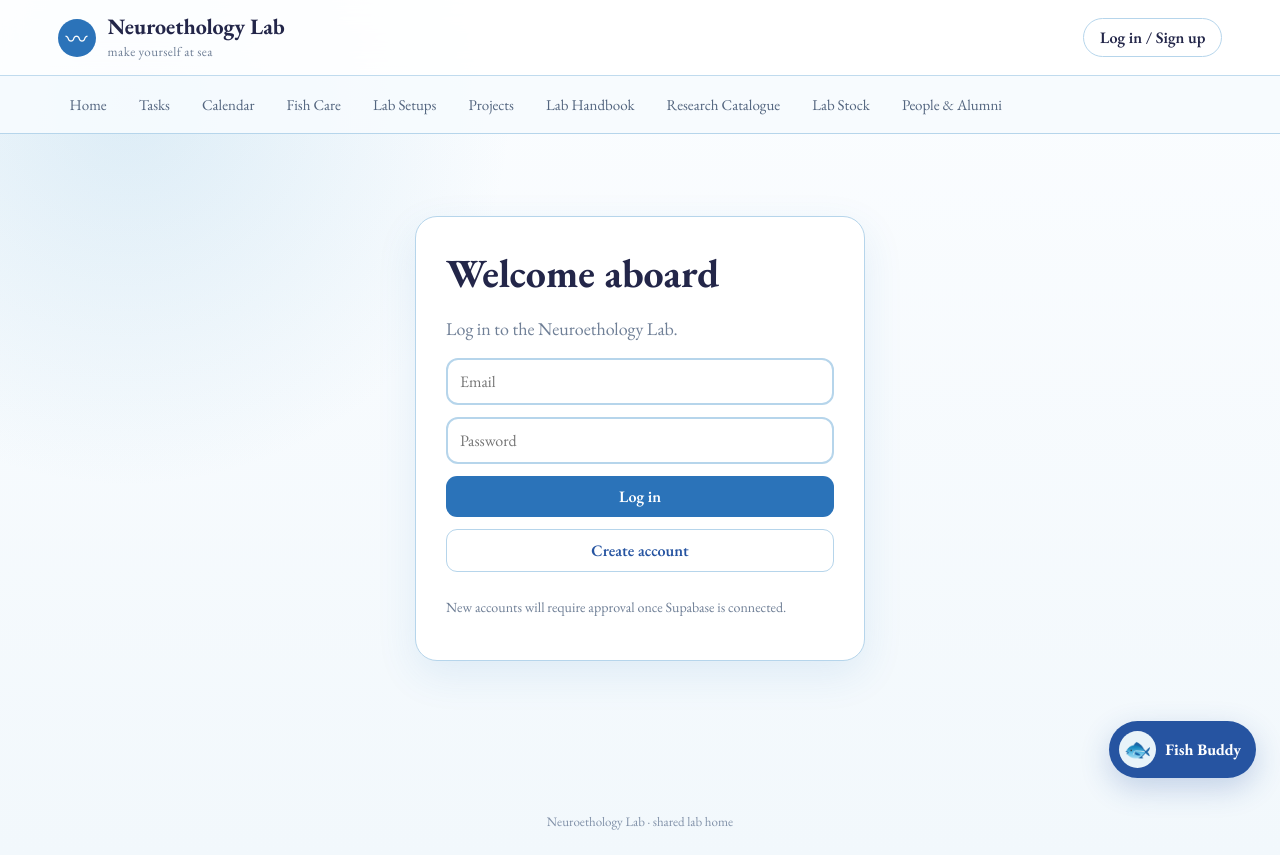
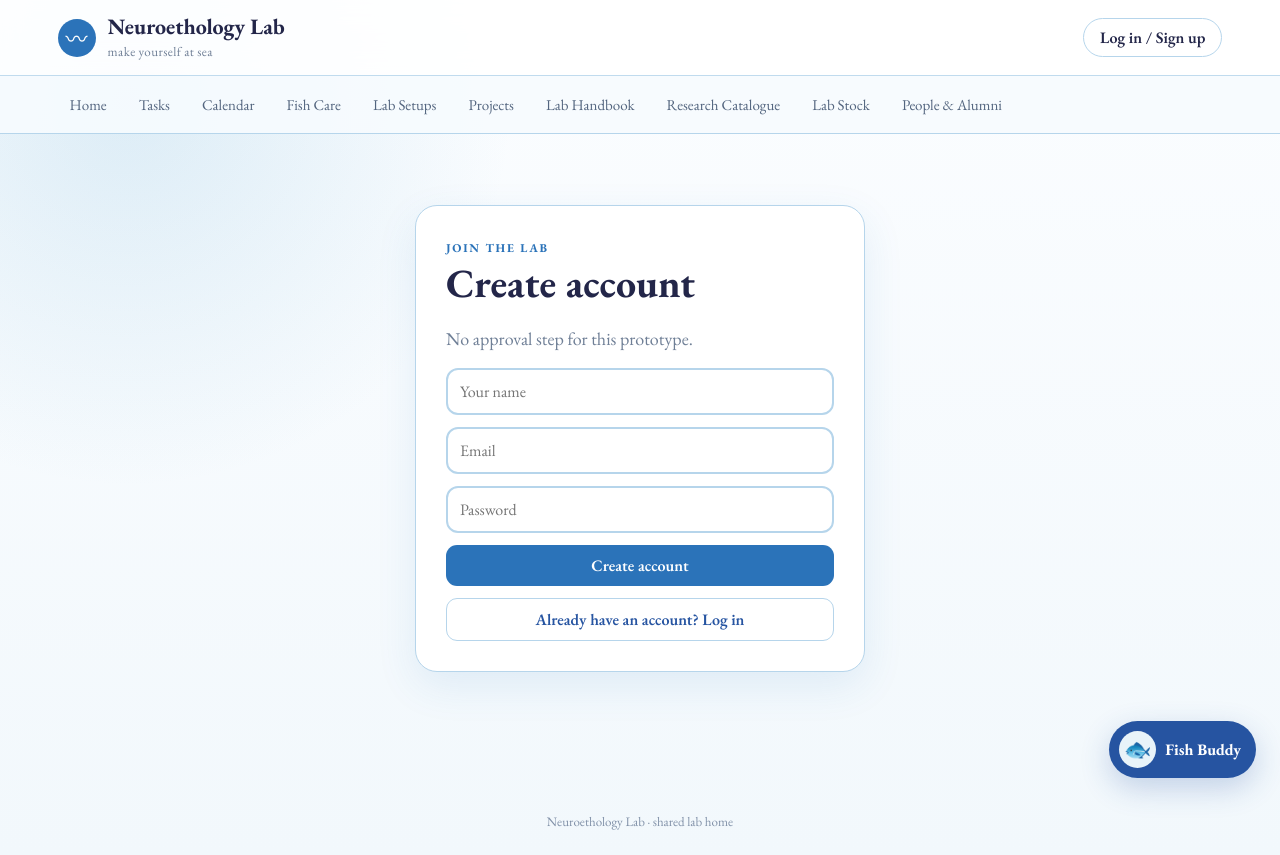
Before and after one commit to asmiaggarwalug2023-alt/neuroethology-lab, a Next.js app: page /login in a window 1280 px wide. Built offline with nearby package versions, Linux system fonts and the light colour scheme.

Commit message:
Make app interactions functional

```diff
--- a/app/login/page.tsx
+++ b/app/login/page.tsx
@@ -1 +1,50 @@
-export default function Login(){return <div className="auth-wrap"><div className="auth-card"><h1>Welcome aboard</h1><p className="subtitle">Log in to the Neuroethology Lab.</p><div className="stack" style={{marginTop:18}}><input className="input" placeholder="Email" type="email"/><input className="input" placeholder="Password" type="password"/><button className="btn">Log in</button><button className="btn secondary">Create account</button><p className="small">New accounts will require approval once Supabase is connected.</p></div></div></div>}
+"use client";
+import { FormEvent, useState } from "react";
+import { useRouter } from "next/navigation";
+
+export default function Login(){
+  const router=useRouter();
+  const [mode,setMode]=useState<"login"|"signup">("signup");
+  const [name,setName]=useState("");
+  const [email,setEmail]=useState("");
+  const [password,setPassword]=useState("");
+  const [message,setMessage]=useState("");
+
+  function submit(e:FormEvent){
+    e.preventDefault();
+    if(!email.trim() || !password.trim() || (mode==="signup" && !name.trim())){
+      setMessage("Please fill in all required fields.");
+      return;
+    }
+    if(mode==="signup"){
+      localStorage.setItem("neuroethology-account",JSON.stringify({name:name.trim(),email:email.trim(),password}));
+      localStorage.setItem("neuroethology-user",JSON.stringify({name:name.trim(),email:email.trim()}));
+      window.dispatchEvent(new Event("neuro-auth"));
+      router.push("/");
+      return;
+    }
+    const raw=localStorage.getItem("neuroethology-account");
+    if(!raw){setMessage("No account found on this browser yet. Create an account first.");return;}
+    const acc=JSON.parse(raw);
+    if(acc.email!==email.trim() || acc.password!==password){setMessage("Email or password does not match.");return;}
+    localStorage.setItem("neuroethology-user",JSON.stringify({name:acc.name,email:acc.email}));
+    window.dispatchEvent(new Event("neuro-auth"));
+    router.push("/");
+  }
+
+  return <div className="auth-wrap"><div className="auth-card">
+    <span className="eyebrow">{mode==="signup"?"JOIN THE LAB":"WELCOME BACK"}</span>
+    <h1>{mode==="signup"?"Create account":"Log in"}</h1>
+    <p className="subtitle">{mode==="signup"?"No approval step for this prototype.":"Use the account you created on this browser."}</p>
+    <form className="stack" style={{marginTop:18}} onSubmit={submit}>
+      {mode==="signup" && <input className="input" placeholder="Your name" value={name} onChange={e=>setName(e.target.value)} />}
+      <input className="input" placeholder="Email" type="email" value={email} onChange={e=>setEmail(e.target.value)} />
+      <input className="input" placeholder="Password" type="password" value={password} onChange={e=>setPassword(e.target.value)} />
+      {message && <p className="form-message">{message}</p>}
+      <button className="btn" type="submit">{mode==="signup"?"Create account":"Log in"}</button>
+      <button className="btn secondary" type="button" onClick={()=>{setMode(mode==="signup"?"login":"signup");setMessage("");}}>
+        {mode==="signup"?"Already have an account? Log in":"Need an account? Sign up"}
+      </button>
+    </form>
+  </div></div>
+}
```
